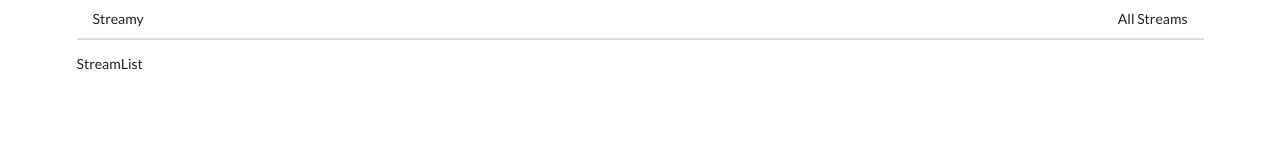
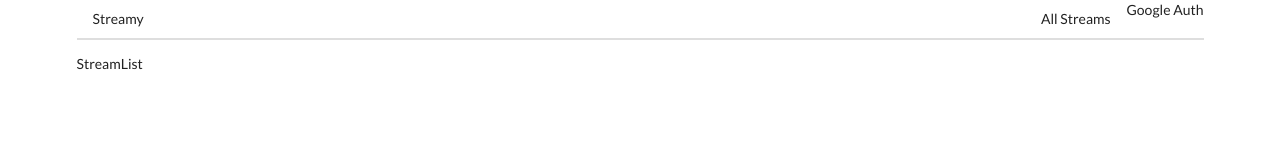
Before and after one commit to Chul0/twitch, a React (Create React App) app in the folder client/: page / in a window 1280 px wide. Shown: the top 160 px of the page. Built offline with nearby package versions, Linux system fonts and the light colour scheme.

Commit message:
initial GoogldAuth setup

```diff
--- /dev/null
+++ b/client/src/components/GoogleAuth.js
@@ -0,0 +1,9 @@
+import React from "react";
+
+class GoogleAuth extends React.Component {
+    render() {
+        return <div>Google Auth</div>;
+    }
+}
+
+export default GoogleAuth;
--- a/client/src/components/Header.js
+++ b/client/src/components/Header.js
@@ -1,5 +1,6 @@
 import React from "react";
 import { Link } from "react-router-dom";
+import GoogleAuth from "./GoogleAuth";
 
 const Header = () => {
     return (
@@ -11,6 +12,7 @@
                 <Link to="/" className="item">
                     All Streams
                 </Link>
+                <GoogleAuth />
             </div>
         </div>
     );
```
